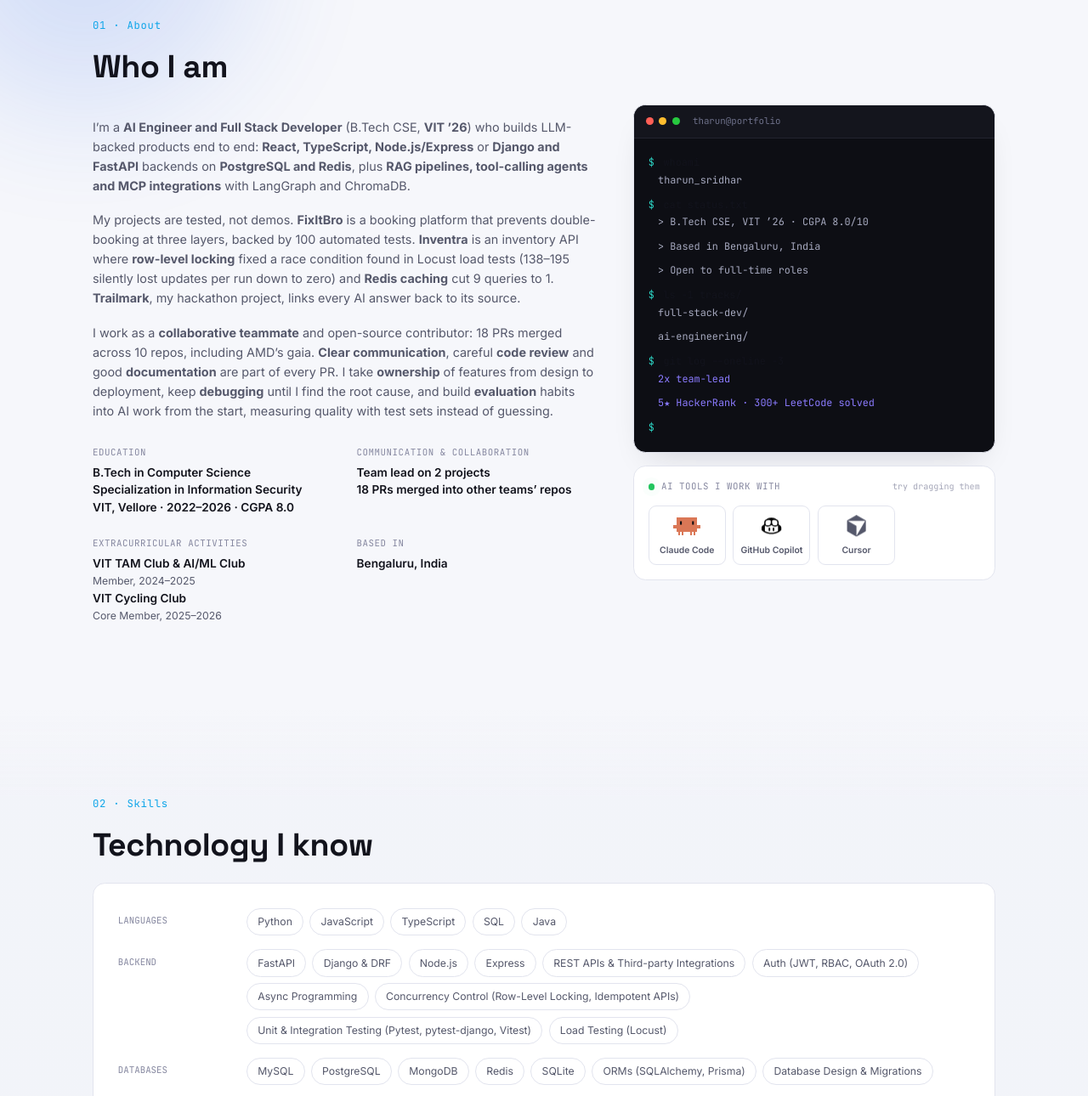
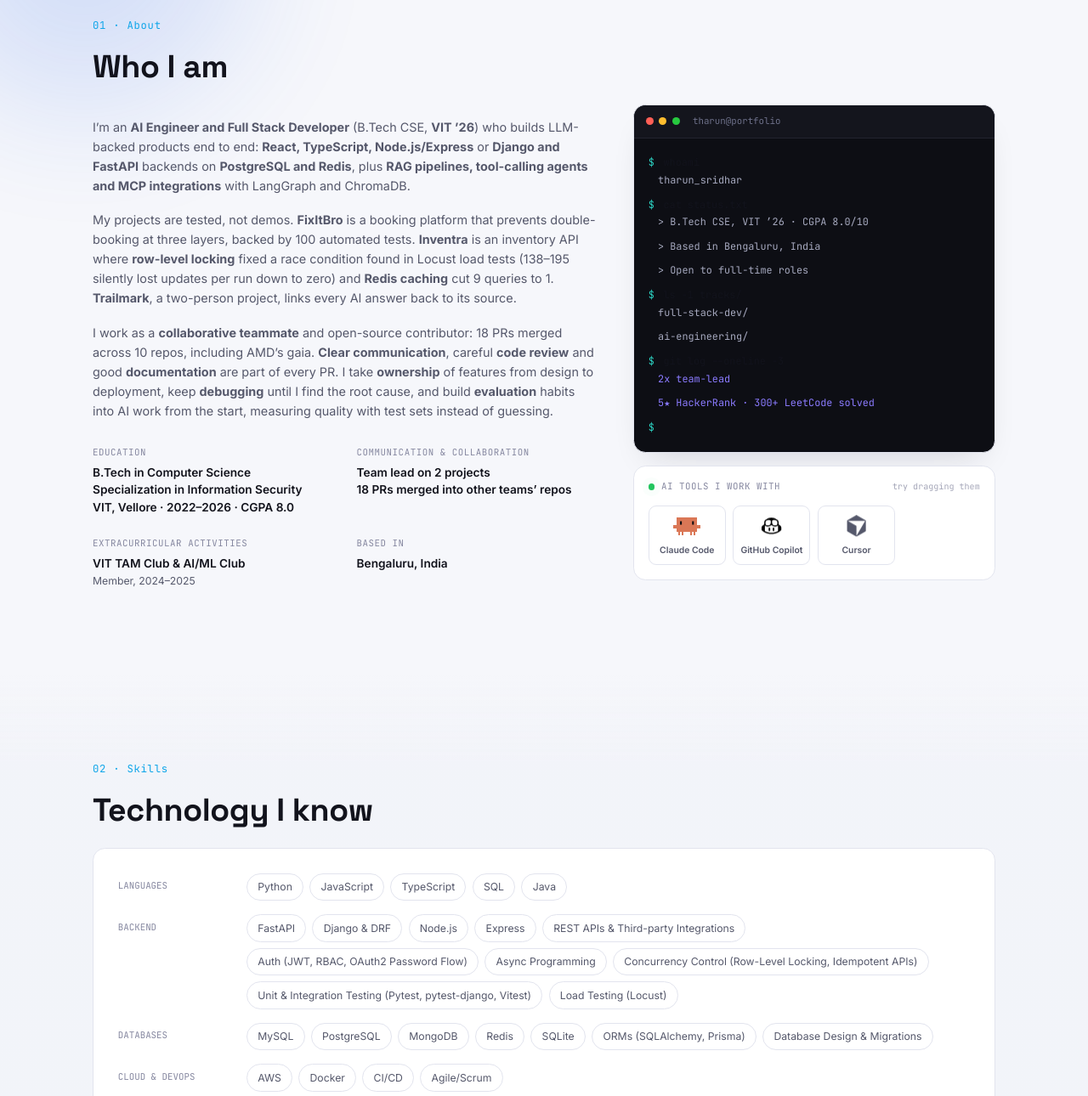
Before and after one commit to tharunsridhar/tharunsridhar, a plain HTML site: page index.html in a window 1280 px wide. Shown: the part 800-2090 px from the top of the page at 85% size. Drawn offline with Linux system fonts and the light colour scheme.

Commit message:
Update skills, project notes and resumes

```diff
--- a/index.html
+++ b/index.html
@@ -114,7 +114,7 @@
       <div class="about-grid">
         <div class="about-text reveal">
           <p>
-            I&rsquo;m a <strong>AI Engineer and Full Stack Developer</strong> (B.Tech CSE, <strong>VIT &rsquo;26</strong>) who builds
+            I&rsquo;m an <strong>AI Engineer and Full Stack Developer</strong> (B.Tech CSE, <strong>VIT &rsquo;26</strong>) who builds
             LLM-backed products end to end: <strong>React, TypeScript, Node.js/Express</strong> or <strong>Django and FastAPI</strong>
             backends on <strong>PostgreSQL and Redis</strong>, plus <strong>RAG pipelines, tool-calling agents and MCP integrations</strong>
             with LangGraph and ChromaDB.
@@ -123,7 +123,7 @@
             My projects are tested, not demos. <strong>FixItBro</strong> is a booking platform that prevents double-booking
             at three layers, backed by 100 automated tests. <strong>Inventra</strong> is an inventory API where
             <strong>row-level locking</strong> fixed a race condition found in Locust load tests (138&ndash;195 silently lost updates per run down to zero) and
-            <strong>Redis caching</strong> cut 9 queries to 1. <strong>Trailmark</strong>, my hackathon project, links every AI answer back to its source.
+            <strong>Redis caching</strong> cut 9 queries to 1. <strong>Trailmark</strong>, a two-person project, links every AI answer back to its source.
           </p>
           <p>
             I work as a <strong>collaborative teammate</strong> and open-source contributor: 18 PRs merged across 10 repos, including AMD&rsquo;s gaia.
@@ -134,7 +134,7 @@
           <div class="about-facts">
             <div class="fact"><span class="fact-label">Education</span><span class="fact-value">B.Tech in Computer Science<br>Specialization in Information Security<br>VIT, Vellore &middot; 2022&ndash;2026 &middot; CGPA 8.0</span></div>
             <div class="fact"><span class="fact-label">Communication &amp; Collaboration</span><span class="fact-value">Team lead on 2 projects<br>18 PRs merged into other teams&rsquo; repos</span></div>
-            <div class="fact"><span class="fact-label">Extracurricular Activities</span><span class="fact-value">VIT TAM Club &amp; AI/ML Club<br><span class="fact-sub">Member, 2024&ndash;2025</span><br>VIT Cycling Club<br><span class="fact-sub">Core Member, 2025&ndash;2026</span></span></div>
+            <div class="fact"><span class="fact-label">Extracurricular Activities</span><span class="fact-value">VIT TAM Club &amp; AI/ML Club<br><span class="fact-sub">Member, 2024&ndash;2025</span></span></div>
             <div class="fact"><span class="fact-label">Based in</span><span class="fact-value">Bengaluru, India</span></div>
           </div>
         </div>
@@ -190,13 +190,13 @@
       <div class="skill-card skill-card-full reveal">
                 <div class="skill-rows">
           <div class="skill-row"><span class="skill-row-label">Languages</span><div class="chips"><span class="chip">Python</span><span class="chip">JavaScript</span><span class="chip">TypeScript</span><span class="chip">SQL</span><span class="chip">Java</span></div></div>
-          <div class="skill-row"><span class="skill-row-label">Backend</span><div class="chips"><span class="chip">FastAPI</span><span class="chip">Django &amp; DRF</span><span class="chip">Node.js</span><span class="chip">Express</span><span class="chip">REST APIs &amp; Third-party Integrations</span><span class="chip">Auth (JWT, RBAC, OAuth 2.0)</span><span class="chip">Async Programming</span><span class="chip">Concurrency Control (Row-Level Locking, Idempotent APIs)</span><span class="chip">Unit &amp; Integration Testing (Pytest, pytest-django, Vitest)</span><span class="chip">Load Testing (Locust)</span></div></div>
+          <div class="skill-row"><span class="skill-row-label">Backend</span><div class="chips"><span class="chip">FastAPI</span><span class="chip">Django &amp; DRF</span><span class="chip">Node.js</span><span class="chip">Express</span><span class="chip">REST APIs &amp; Third-party Integrations</span><span class="chip">Auth (JWT, RBAC, OAuth2 Password Flow)</span><span class="chip">Async Programming</span><span class="chip">Concurrency Control (Row-Level Locking, Idempotent APIs)</span><span class="chip">Unit &amp; Integration Testing (Pytest, pytest-django, Vitest)</span><span class="chip">Load Testing (Locust)</span></div></div>
           <div class="skill-row"><span class="skill-row-label">Databases</span><div class="chips"><span class="chip">MySQL</span><span class="chip">PostgreSQL</span><span class="chip">MongoDB</span><span class="chip">Redis</span><span class="chip">SQLite</span><span class="chip">ORMs (SQLAlchemy, Prisma)</span><span class="chip">Database Design &amp; Migrations</span></div></div>
           <div class="skill-row"><span class="skill-row-label">Cloud &amp; DevOps</span><div class="chips"><span class="chip">AWS</span><span class="chip">Docker</span><span class="chip">CI/CD</span><span class="chip">Agile/Scrum</span></div></div>
           <div class="skill-row"><span class="skill-row-label">AI Engineering</span><div class="chips"><span class="chip">Generative AI</span><span class="chip">LLM APIs</span><span class="chip">Prompt Engineering</span><span class="chip">Agentic Tool-Calling (Human-in-the-Loop)</span><span class="chip">RAG (Hybrid Search, Reranking)</span><span class="chip">Embeddings &amp; Vector Databases (ChromaDB)</span><span class="chip">Chunking &amp; Citations</span><span class="chip">Structured Outputs</span><span class="chip">MCP</span><span class="chip">LangChain</span><span class="chip">LangGraph</span><span class="chip">Multi-Agent Frameworks (CrewAI, AutoGen, BeeAI)</span><span class="chip">LLM Evaluation</span><span class="chip">Guardrails</span></div></div>
           <div class="skill-row"><span class="skill-row-label">Machine Learning</span><div class="chips"><span class="chip">Machine Learning (scikit-learn)</span><span class="chip">Deep Learning (TensorFlow)</span><span class="chip">Transfer Learning</span><span class="chip">NLP</span><span class="chip">Computer Vision</span></div></div>
           <div class="skill-row"><span class="skill-row-label">AI Tools</span><div class="chips"><span class="chip">Claude Code</span><span class="chip">GitHub Copilot</span><span class="chip">Cursor</span></div></div>
-          <div class="skill-row"><span class="skill-row-label">Frontend</span><div class="chips"><span class="chip">React</span><span class="chip">Angular</span><span class="chip">Next.js</span><span class="chip">HTML</span><span class="chip">CSS</span></div></div>
+          <div class="skill-row"><span class="skill-row-label">Frontend</span><div class="chips"><span class="chip">React</span><span class="chip">Next.js</span><span class="chip">HTML</span><span class="chip">CSS</span></div></div>
         </div>
       </div>
     </div>
--- a/js/script.js
+++ b/js/script.js
@@ -243,7 +243,7 @@ const PROJECTS = [
     visual: TRAILMARK_DIAGRAM,
     category: 'AI Engineering',
     role: ['Team Member', 'AI Dev', 'Backend Dev'],
-    subtitle: 'Evidence-Linked Knowledge Handover (WCC Forge 48 Hackathon)',
+    subtitle: 'Evidence-Linked Knowledge Handover',
     desc: [
       'When someone leaves a project, it reads authorised sources, finds gaps, asks the leaver targeted questions, and gives the incoming member a lead-approved handover where every statement links to its source',
       'The LLM must quote sources word for word or the claim is discarded; a separate verifier call decides what counts as verified, and missing or conflicting facts are shown, never filled in',
```
Also changed, not shown: 3 other files.
